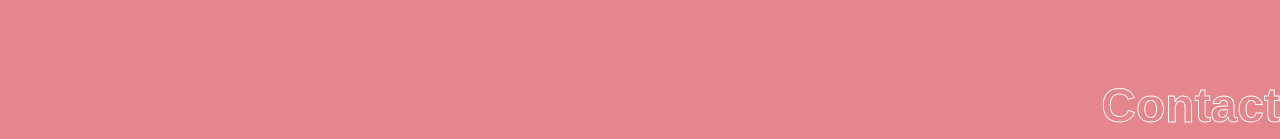
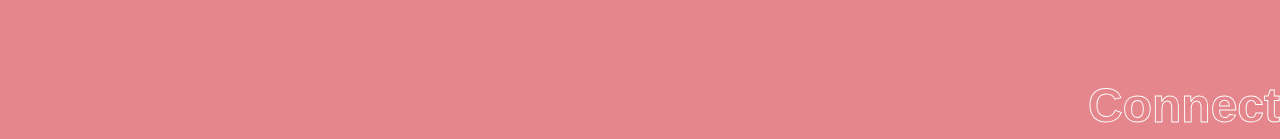
Before and after one commit to jetodd/portfolio, a Next.js app: page / in a window 1280 px wide. Shown: the part 658-797 px from the top of the page. Built offline with nearby package versions, Linux system fonts and the light colour scheme.

Commit message:
Revert "Rename to contact"
This reverts commit 73eccbdf2c6b69ccc3efb9a5efd8a2a635a7c302.

```diff
--- a/src/app/page.tsx
+++ b/src/app/page.tsx
@@ -25,7 +25,7 @@ export default function Home() {
 
           <div className={`${styles.box} ${styles.weetbix}`}>
             <div className={styles.title}>
-              <Link href="/contact"><h1 className={styles.angle}>Contact</h1></Link>
+              <Link href="/connect"><h1 className={styles.angle}>Connect</h1></Link>
             </div>
           </div>
         </div>
```
Also changed, not shown: src/app/cosplay/page.tsx (renamed from src/app/contact/page.tsx), src/app/cosplay/styles.module.css (renamed from src/app/contact/styles.module.css).
